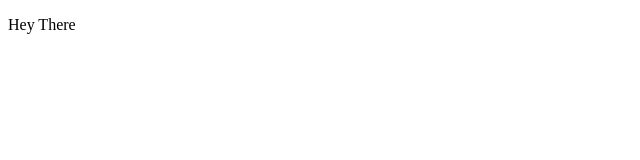
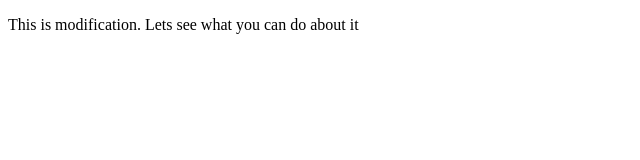
Before and after one commit to Nimbuzzz99/contributor, a plain HTML site: page index.html in a window 1280 px wide. Shown: the whole page, without its empty margins (0-640 px from the left). Drawn offline with Linux system fonts and the light colour scheme.

Commit message:
My modification

```diff
--- a/index.html
+++ b/index.html
@@ -1,6 +1,6 @@
 <!doctype html>
 <html>
 <body>
-<p>Hey There</p>
+	<p>This is modification. Lets see what you can do about it</p>
 </body>
 </html>
```
